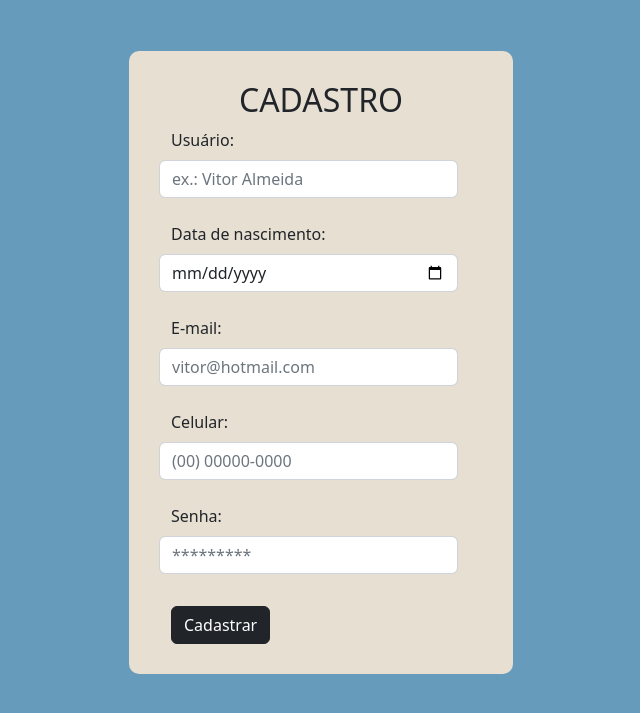
After one commit to AccessCity/AccessCityWeb, a PHP site: page /cadastro.html in a window 1280 px wide. The commit adds this page. Shown: the top 713 px of the page, without its empty margins (319-959 px from the left). Run offline with PHP 8.4, Linux system fonts and the light colour scheme; some libraries are stand-ins or nearby versions.

Commit message:
telas de cadastro e log in

```diff
--- /dev/null
+++ b/cadastro.html
@@ -0,0 +1,58 @@
+<!DOCTYPE html>
+<html lang="en">
+<head>
+    <meta charset="UTF-8">
+    <meta http-equiv="X-UA-Compatible" content="IE=edge">
+    <link rel="shortcut icon" href="imagens/Logo3.png" type="image/x-icon">
+    <meta name="viewport" content="width=device-width, initial-scale=1.0">
+    <title>Cadastro</title>
+
+    <!--CSS only-->
+    <link href="https://cdn.jsdelivr.net/npm/bootstrap@5.2.2/dist/css/bootstrap.min.css" rel="stylesheet"
+    integrity="sha384-Zenh87qX5JnK2Jl0vWa8Ck2rdkQ2Bzep5IDxbcnCeuOxjzrPF/et3URy9Bv1WTRi" crossorigin="anonymous">
+    <link rel="stylesheet" href="https://cdn.jsdelivr.net/npm/bootstrap-icons@1.9.1/font/bootstrap-icons.css">
+    <link rel="stylesheet" type="text/css" href="style.css">
+    <style type="text/css">
+        body{
+          /*background-image: url(imagens/principal.png);*/
+          background-color: rgb(102, 155, 188);
+        }
+    </style>
+</head>
+<body>
+
+    <div class="container containerLogin">
+        <h2 class="text-center"><span style="text-transform: uppercase;">Cadastro</span></h2>
+        <form action="" class="container">
+            <div class="col-md-11">
+                <div class="row">
+                    <label for="user" class="form-label">Usuário:</label>
+                    <input type="text" name="user" id="" class="form-control" placeholder="ex.: Vitor Almeida" required>
+                </div><br>
+                <div class="row">
+                    <label for="date" class="form-label">Data de nascimento:</label>
+                    <input type="date" name="date" id="" class="form-control" required>
+                </div><br>
+                <div class="row">
+                    <label for="email" class="form-label">E-mail:</label>
+                    <input type="email" name="email" id="" class="form-control" placeholder="vitor@hotmail.com" required>
+                </div><br>
+                <div class="row">
+                    <label for="tel" class="form-label">Celular:</label>
+                    <input type="tel" name="tel" id="" class="form-control" placeholder="(00) 00000-0000" required>
+                </div><br>
+                <!--<div class="row">
+                    <label for="checkbox" class="form-label">Deficiências:</label>
+                    <input type="checkbox" name="checkbox" id="" class="form-control" required>
+                </div><br>-->
+                <div class="row">
+                    <label for="password" class="form-label">Senha:</label>
+                    <input type="password" name="password" id="" class="form-control" placeholder="*********" required>
+                </div>
+            </div><br>
+            <button type="submit" class="btn btn-dark mt-2 me-auto"> Cadastrar</button>
+        </form>
+    </div>
+
+</body>
+</html>
--- a/contato.html
+++ b/contato.html
@@ -44,7 +44,7 @@
           </li>
         </ul>
         <form class="d-flex" role="search">
-          <button class="btn btn-light" type="submit">Log In</button>
+          <a class="btn btn-light" role="button" type="submit" href="login.html">Log In</a>
         </form>
       </div>
     </div>
--- a/index.html
+++ b/index.html
@@ -45,7 +45,7 @@
           </li>
         </ul>
         <form class="d-flex" role="search">
-          <button class="btn btn-light" type="submit">Log In</button>
+          <a class="btn btn-light" role="button" type="submit" href="login.html">Log In</a>
         </form>
       </div>
     </div>
--- a/sobrenos.html
+++ b/sobrenos.html
@@ -53,7 +53,7 @@
           </li>
         </ul>
         <form class="d-flex" role="search">
-          <button class="btn btn-light" type="submit">Log In</button>
+          <a class="btn btn-light" role="button" type="submit" href="login.html">Log In</a>
         </form>
       </div>
     </div>
--- a/style.css
+++ b/style.css
@@ -9,7 +9,6 @@
 .containerFit{
     position: relative;
     width: 100%;
-    background-color: rgb(245, 238, 231);
     padding: 20px;
 }
 
@@ -27,6 +26,14 @@
     padding: 40px;
     border-bottom: 2px;
     border-color: black;
+}
+
+.containerLogin{
+    background-color: rgb(230, 223, 210);
+    border-radius: 10px;
+    padding: 30px;
+    margin-top: 4%;
+    width: 30%;
 }
 
 .pezinho{
```
Also changed, not shown: login.html (added, +43 -0 lines).
